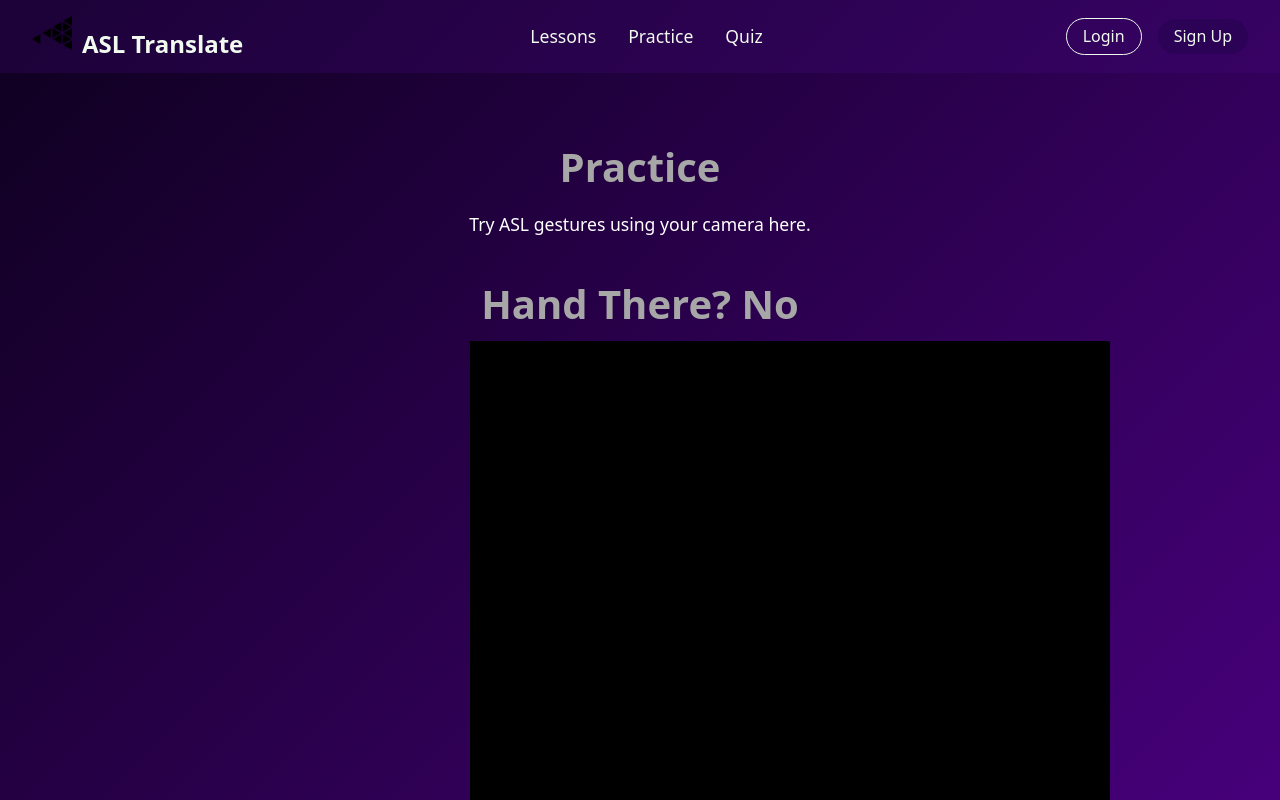
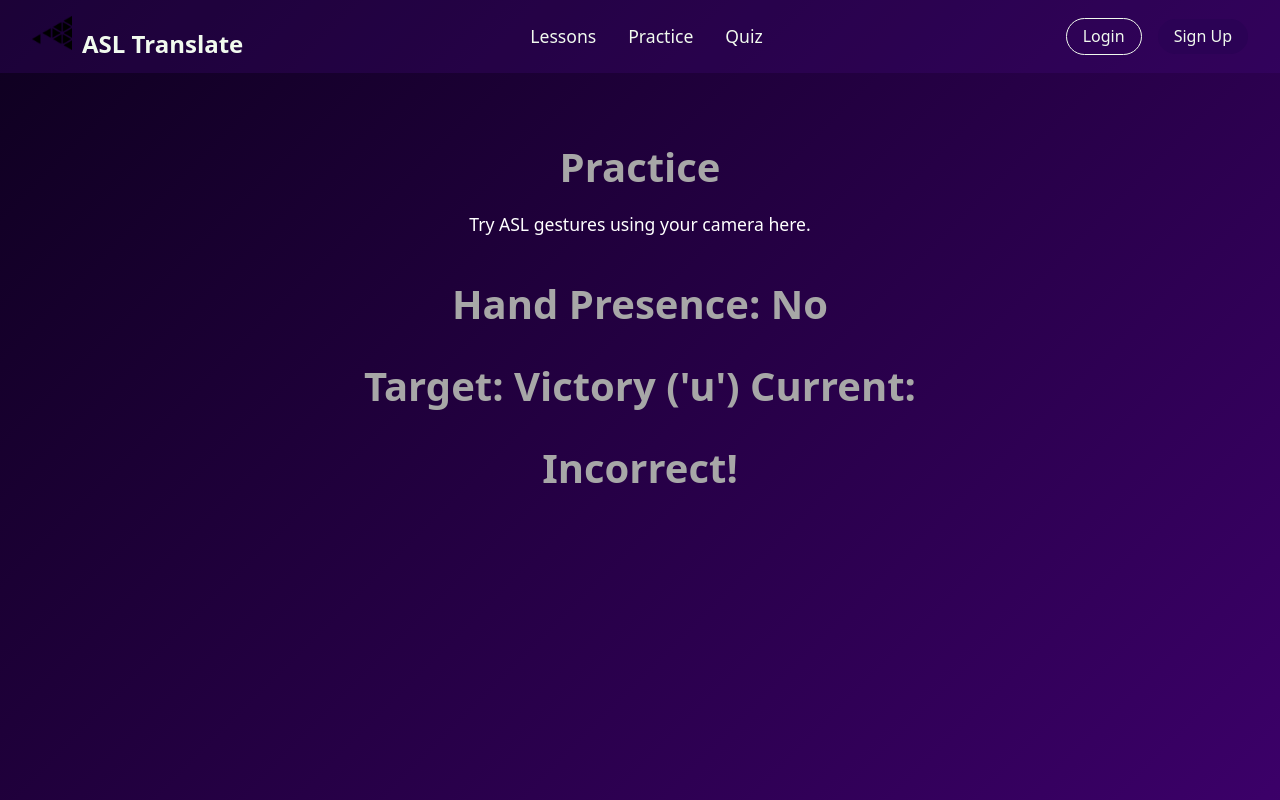
Before and after one commit to dez2413/Asl-translation-, a React (Create React App) app in the folder client/: page /practice in a window 1280 px wide. Shown: the top 800 px of the page. Built offline with nearby package versions, Linux system fonts and the light colour scheme; no server answers.

Commit message:
Target Gesture Interface Test

```diff
--- a/client/src/pages/Practice.js
+++ b/client/src/pages/Practice.js
@@ -1,8 +1,4 @@
 import React, { useRef, useEffect, useState } from "react";
-// control
-//hands, hand connections, -> handLandmarker.Hand_connections, createFromModel
-// camera, ????????
-// drawconnectors, drawlandmarks -> drawingutils
 import {
   HandLandmarker,
   //HandLandmarkerOptions,HandLandmarkerResult
@@ -10,9 +6,12 @@ import {
   FilesetResolver,
 } from "@mediapipe/tasks-vision";
 
+import ScrollToSelectedListItem from "./ScrollToSelectedListItem";
+
 import hand_landmarker_task from "./hand_landmarker.task";
 import recognizerTask from "./handgesture_recognizer.task";
 import "./style/Page.css";
+
 
 /*set true in
 about:config
@@ -36,12 +35,14 @@ media.getusermedia.insecure.enabled
 function Practice() {
   const videoRef = useRef(null);
   const canvasRef = useRef(null);
+  const resultRef = useRef(null);
   const [handPresence, setHandPresence] = useState(null);
 
+  const [correctGesture, setCorrectGesture] = useState(null);
+  const [currentGesture, setCurrentGesture] = useState(null);
+  const targetGesture = "Victory";
+
   useEffect(() => {
-    //const videoElement = videoRef.current;
-    //const canvasElement = canvasRef.current;
-    //const canvasCtx = canvasElement.getContext("2d");
     let handLandmarker;
     let animationFrameId;
     let gestureRecognizer;
@@ -59,6 +60,10 @@ function Practice() {
 
     let oldPositionHandNine = [0,0,0];
     let newPositionHandNine;
+
+    let targetIndex = 0;
+    let categoryNames = ["None", "Closed_Fist", "Open_Palm", "Pointing_Up", "Thumb_Down", "Thumb_Up", "Victory", "ILoveYou"];
+    let categoryHistory = [1, 0, 0, 0, 0, 0, 0, 0];
 
     const initializeHandDetection = async () => {
       console.log("in initHandDetect");
@@ -109,6 +114,11 @@ function Practice() {
       canvasCtx.clearRect(0, 0, canvas.width, canvas.height);
       canvasCtx.fillStyle = 'white';
 
+      const canvasRes = resultRef.current;
+      const canvasResCtx = canvasRes.getContext('2d');
+      canvasResCtx.clearRect(0, 0, canvasRes.width, canvasRes.height);
+      canvasResCtx.fillStyle = 'white';
+
       landmarksArray.forEach(landmarks => {
         landmarks.forEach(landmark => {
           const x = landmark.x * canvas.width;
@@ -122,6 +132,10 @@ function Practice() {
         canvasCtx.font = '10px Arial';
         canvasCtx.fillStyle = 'white';
         canvasCtx.textAlign = 'center';
+
+        canvasResCtx.font = '10px Arial';
+        canvasResCtx.fillStyle = 'white';
+        canvasResCtx.textAlign = 'center';
 
         // top = 0
         // left = 0
@@ -163,13 +177,13 @@ function Practice() {
           }
         }
         else{
-          firstCategoryName ="No Hand";
+          firstCategoryName ="None";
           firstCategoryScore = 0;
           firstHandedness = "No Hand";
           firstIndexFingerCoor = 0;
           firstIndexFingerCoorWorld = 0;
 
-          secondCategoryName ="No Hand";
+          secondCategoryName ="None";
           secondCategoryScore = 0;
           secondHandedness = "No Hand";
           secondIndexFingerCoor = 0;
@@ -179,6 +193,23 @@ function Practice() {
         canvasCtx.fillText(firstCategoryName, canvas.width / 4, canvas.height / 8);
         canvasCtx.fillText(firstCategoryScore, canvas.width / 2, canvas.height / 8);
         canvasCtx.fillText(firstHandedness, (canvas.width / 4)*3, canvas.height / 8);
+
+        // testing 2nd canvas
+        canvasResCtx.fillText(firstCategoryName, canvas.width / 4, canvas.height / 8);
+        canvasResCtx.fillText(firstCategoryScore, canvas.width / 2, canvas.height / 8);
+        canvasResCtx.fillText(firstHandedness, (canvas.width / 4)*3, canvas.height / 8);
+
+        // generate random element from array of names
+        canvasResCtx.fillText("Target:"+ targetGesture, canvas.width / 4, 4*canvas.height / 8);
+        if(firstCategoryName === targetGesture){
+          canvasResCtx.fillText("Correct!"+firstCategoryName, canvas.width / 4, 6*canvas.height / 8);
+          setCorrectGesture(1);
+          setCurrentGesture(firstCategoryName);
+        }else{
+          canvasResCtx.fillText("Try Again!"+firstCategoryName, canvas.width / 4, 6*canvas.height / 8);
+          setCorrectGesture(null);
+          setCurrentGesture(firstCategoryName);
+        }
 
         canvasCtx.fillText(firstIndexFingerCoor, (canvas.width / 4), (canvas.height / 8)*5.5);
         canvasCtx.fillText(firstIndexFingerCoorWorld, (canvas.width / 4)*3, (canvas.height / 8)*5.5);
@@ -270,11 +301,19 @@ function Practice() {
         {/* Output Canvas */}
         {/* Gesture testing */}
         <>
-          <h1> Hand There? {handPresence? "Yes" : "No"}</h1>
+          <h1> Hand Presence: {handPresence? "Yes" : "No"}</h1>
+          <h1> Target: {targetGesture} ('u') Current:{currentGesture}</h1>
+          <h1> {correctGesture? "Correct!" : "Incorrect!"}</h1>
           <div style={{ position: "relative"}}>
             <video ref={videoRef} autoPlay playsInline></video>
             <canvas ref={canvasRef} style={{
-              backgroundColor: "black",
+              //backgroundColor: "black",
+              width:"640px",
+              height: "480px"
+            }}>
+            </canvas>
+            <canvas ref={resultRef} style={{
+              //backgroundColor: "black",
               width:"640px",
               height: "480px"
             }}>
--- /dev/null
+++ b/client/src/pages/ScrollToSelectedListItem.js
@@ -0,0 +1,13 @@
+import React, { useEffect, useRef } from 'react';
+
+const ScrollToSelectedListItem = ({ isChosen, children }) => {
+  const listItemRef = useRef(null);  useEffect(() => {
+    if (isChosen && listItemRef.current) {
+      listItemRef.current.scrollIntoView({ behavior: 'smooth', block: 'start' });
+    }
+  }, [isChosen]);
+  // we can also keep the deps array empty so it will only run once on component mount  return <span ref={listItemRef}>{children}</span>;
+};export default ScrollToSelectedListItem;
+
+//https://medium.com/@himanshuain5567/smoothly-scroll-a-selected-list-item-into-view-in-react-using-useref-hook-4bdb84932255
+//https://legacy.reactjs.org/docs/lists-and-keys.html
```
